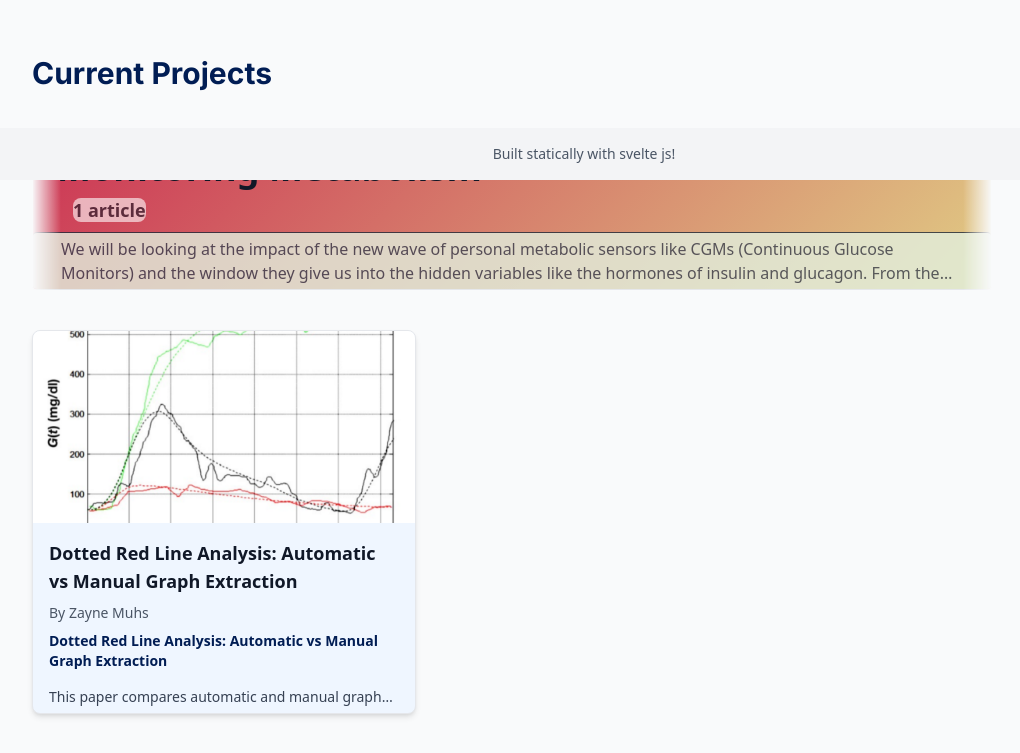
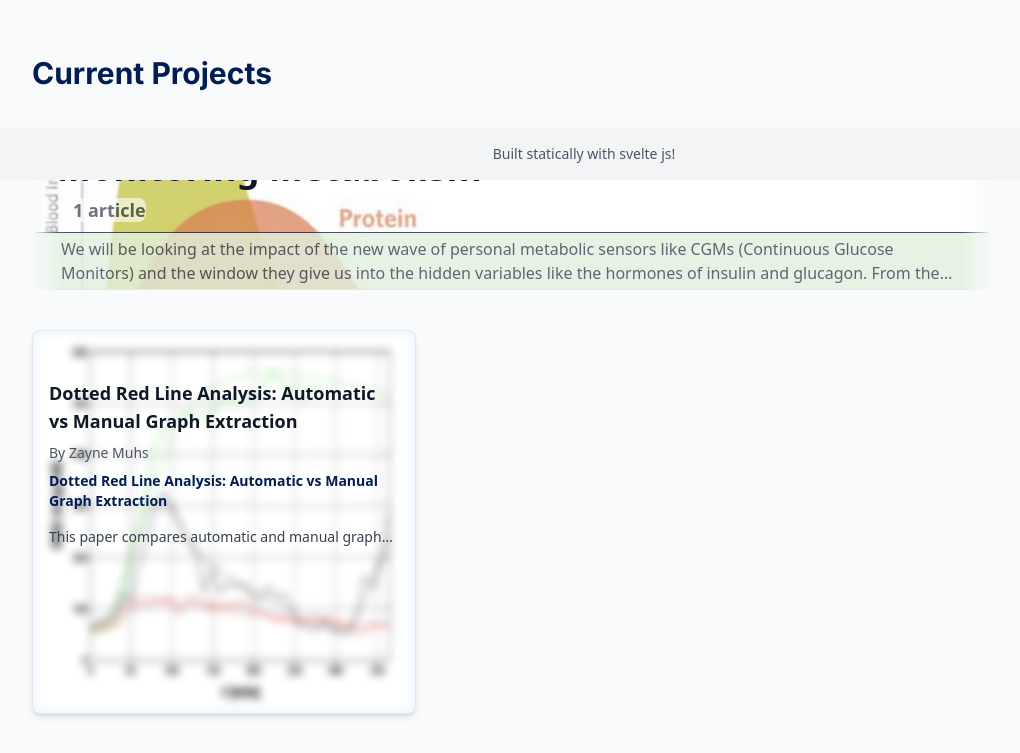
Before and after one commit to ZeroUniRice/metanoia-web, a SvelteKit app: page / in a window 1280 px wide. Shown: the part 620-1373 px from the top of the page, without its empty margins (56-1076 px from the left). Built offline with nearby package versions, Linux system fonts and the light colour scheme.

Commit message:
Modified home page styling.

```diff
--- a/src/lib/branchData.js
+++ b/src/lib/branchData.js
@@ -7,7 +7,7 @@ export default [
     "slug": "Glucose_Monitor",
     "route": "/branches/Glucose_Monitor",
     "content": "We will be looking at the impact of the new wave of personal metabolic sensors like CGMs (Continuous Glucose Monitors) and the window they give us into the hidden variables like the hormones of insulin and glucagon.\r\nFrom the CGM data, we can build models to predict the future metabolic state of an individual.",
-    "bannerImage": null,
+    "bannerImage": "/branches/Glucose_Monitor/banner.png",
     "standardImage": null,
     "articles": [
       {
--- a/src/lib/components/BranchCard.svelte
+++ b/src/lib/components/BranchCard.svelte
@@ -20,13 +20,13 @@
 
 {#if banner}
 	<div
-		class="relative h-fit overflow-hidden md:rounded-sm border border-gray-200 shadow-md dark:border-gray-700 md:mask-[linear-gradient(to_right,transparent,black_3%,black_97%,transparent)]"
+		class="relative h-fit overflow-clip md:rounded-sm border border-gray-200 shadow-md dark:border-gray-700 md:mask-[linear-gradient(to_right,transparent,black_3%,black_97%,transparent)]"
 	>
 		{#if branch.bannerImage}
 			<img
 				src="{base}{branch.bannerImage}"
 				alt="{branch.name} Banner"
-				class="absolute inset-0 h-full w-full object-cover dark:brightness-70"
+				class="absolute inset-0 h-full w-full object-cover dark:brightness-70 opacity-90"
 			/>
 		{:else}
 			<div
--- a/src/routes/+page.svelte
+++ b/src/routes/+page.svelte
@@ -62,31 +62,25 @@
 					{#each branch.recentArticles as article}
 						<a
 							href="{base}/branches/{branch.slug}/{article.slug}"
-							class="block cursor-pointer size-48 md:size-96 overflow-hidden rounded-lg border border-gray-200 text-left shadow-md transition-shadow hover:shadow-lg dark:border-gray-700 bg-secondary-light dark:bg-gray-800"
+							class="group block relative cursor-pointer size-48 md:size-96 overflow-hidden rounded-lg border border-gray-200 text-left shadow-md transition-shadow hover:shadow-lg dark:border-gray-700 bg-secondary-light dark:bg-gray-800"
 						>
 							{#if article.thumbnailPath}
 								<img
 									src="{base}{article.thumbnailPath}"
 									alt="Thumbnail for {article.title}"
-									class="h-0 md:h-48 w-full object-cover"
+									class="absolute inset-0 w-full h-full object-fill p-1 rounded-lg blur-xs transition delay-50 duration-300 ease-in-out group-hover:blur-none dark:brightness-20 dark:group-hover:brightness-60"
 								/>
-							{:else}
-								<div
-									class="flex h-48 w-full items-center justify-center bg-gradient-to-br from-gray-200 to-gray-300 dark:from-gray-700 dark:to-gray-600"
-								>
-									<span class="text-4xl text-gray-500 dark:text-gray-400">📄</span>
-								</div>
 							{/if}
-							<div class="p-4">
+							<div class="p-4 md:my-8 z-3 relative overflow-clip">
 								<h3 class="mb-2 line-clamp-2 text-md md:text-lg font-semibold text-gray-900 dark:text-white">
 									{article.title}
 								</h3>
 								{#if article.authors.length > 0}
-									<p class="mb-2 text-sm text-gray-600 dark:text-gray-400">
+									<p class="mb-2 text-sm text-gray-600 dark:text-gray-400 transition delay-50 duration-300 ease-in-out group-hover:opacity-10">
 										By {article.authors.join(', ')}
 									</p>
 								{/if}
-								<p class="line-clamp-4 md:line-clamp-3 text-xs md:text-sm text-gray-700 dark:text-gray-300">
+								<p class="line-clamp-4 md:line-clamp-3 text-xs md:text-sm text-gray-700 dark:text-gray-300 transition delay-50 duration-300 ease-in-out group-hover:opacity-10">
 									{@html parseMarkdown(article.abstract || 'No abstract available.')}
 								</p>
 							</div>
@@ -102,3 +96,9 @@
 		{/if}
 	</section>
 </div>
+
+<style>
+	:global(.clear) {
+		filter: brightness(60%);
+	}
+</style>
```
Also changed, not shown: static/branches/Glucose_Monitor/banner.png (added).
